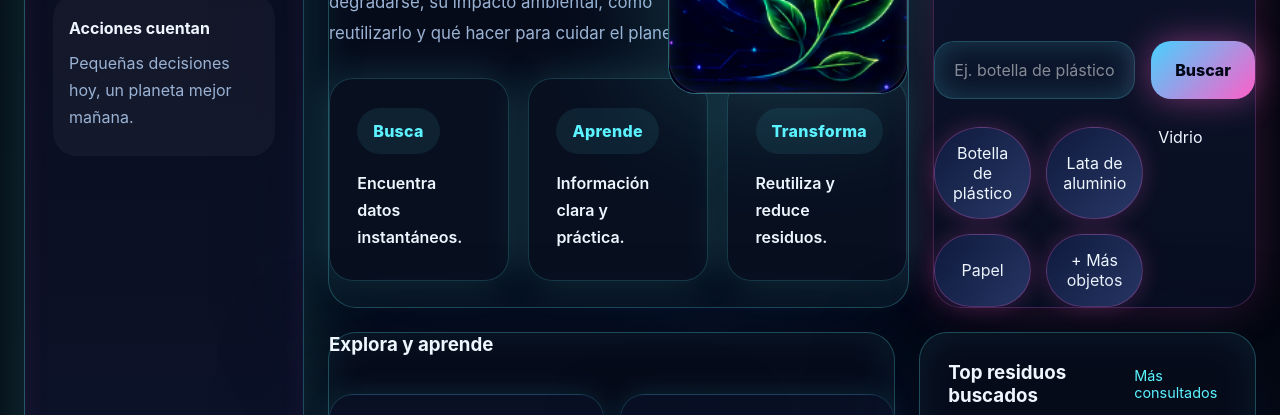
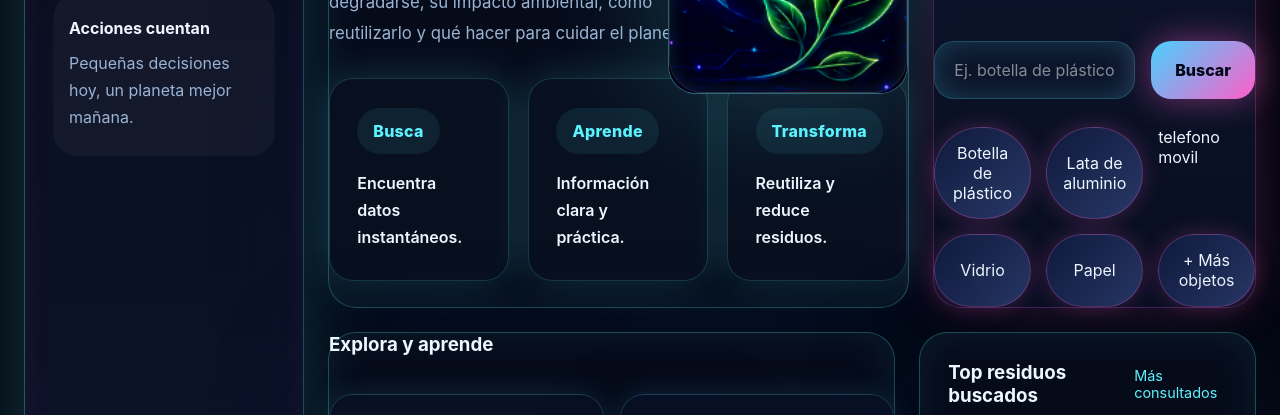
Before and after one commit to innovaia12/innova, a plain HTML site: page index.html in a window 1280 px wide. Shown: the part 336-751 px from the top of the page. Drawn offline with Linux system fonts and the light colour scheme.

Commit message:
Update index.html

```diff
--- a/index.html
+++ b/index.html
@@ -74,6 +74,7 @@
           <div class="suggestions">
             <button>Botella de plástico</button>
             <button>Lata de aluminio</button
+            <button>telefono movil</button>
             <button>Vidrio</button>
             <button>Papel</button>
             <button>+ Más objetos</button>
```
